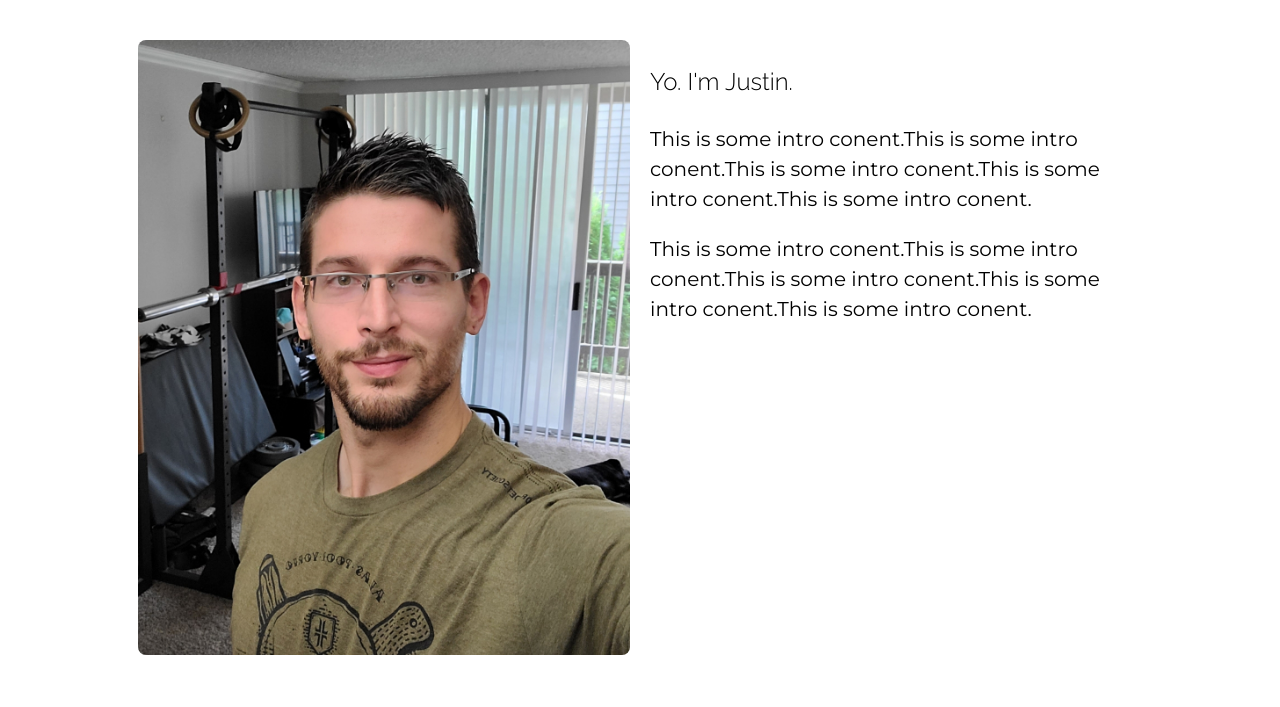
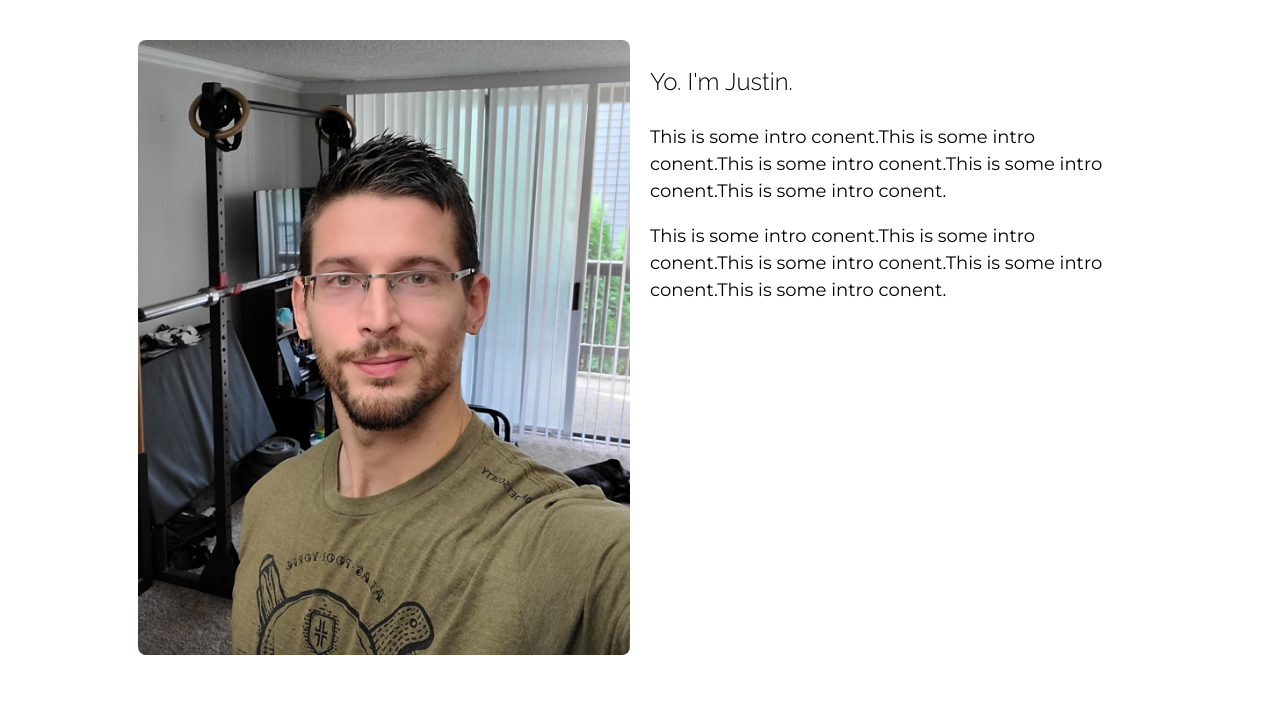
Before and after one commit to ZenMnky/zenmnky-thinkful-portfolio, a plain HTML site: page index.html in a window 1280 px wide. Shown: the part 93-800 px from the top of the page. Drawn offline with Linux system fonts and the light colour scheme.

Commit message:
updates main fontsize to 18px

```diff
--- a/assets/css/styles.css
+++ b/assets/css/styles.css
@@ -47,7 +47,7 @@ main h2 {
 main p {
   line-height: 1.5em;
   font-family: 'Montserrat', sans-serif;
-  font-size: 1.25em;
+  font-size: 18px;
 }
 
 
```
